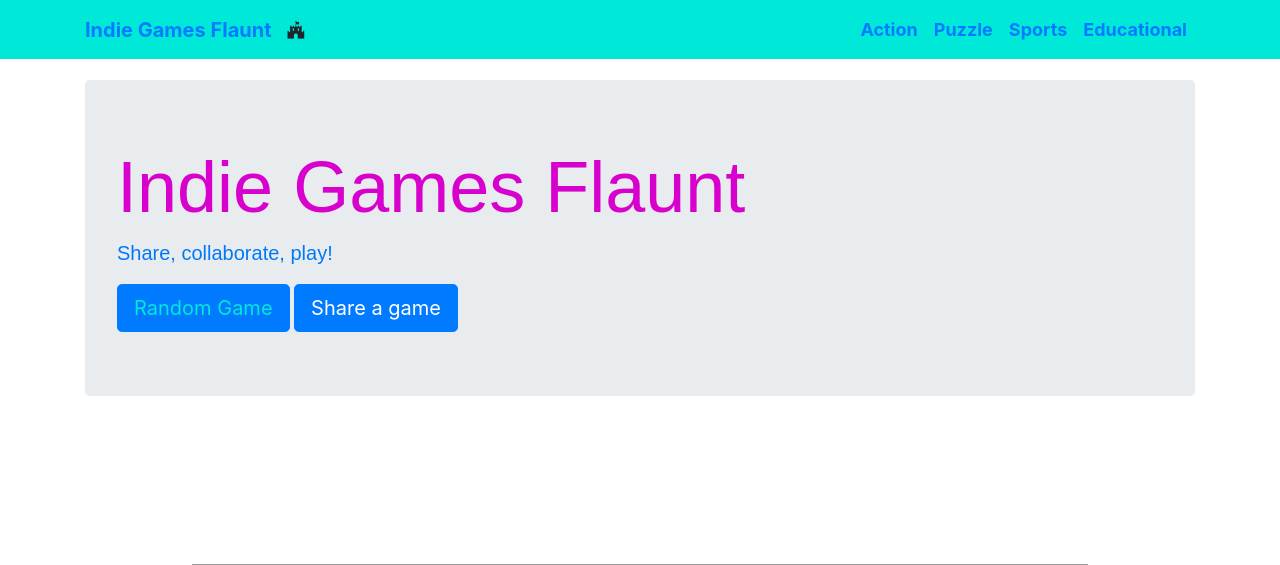
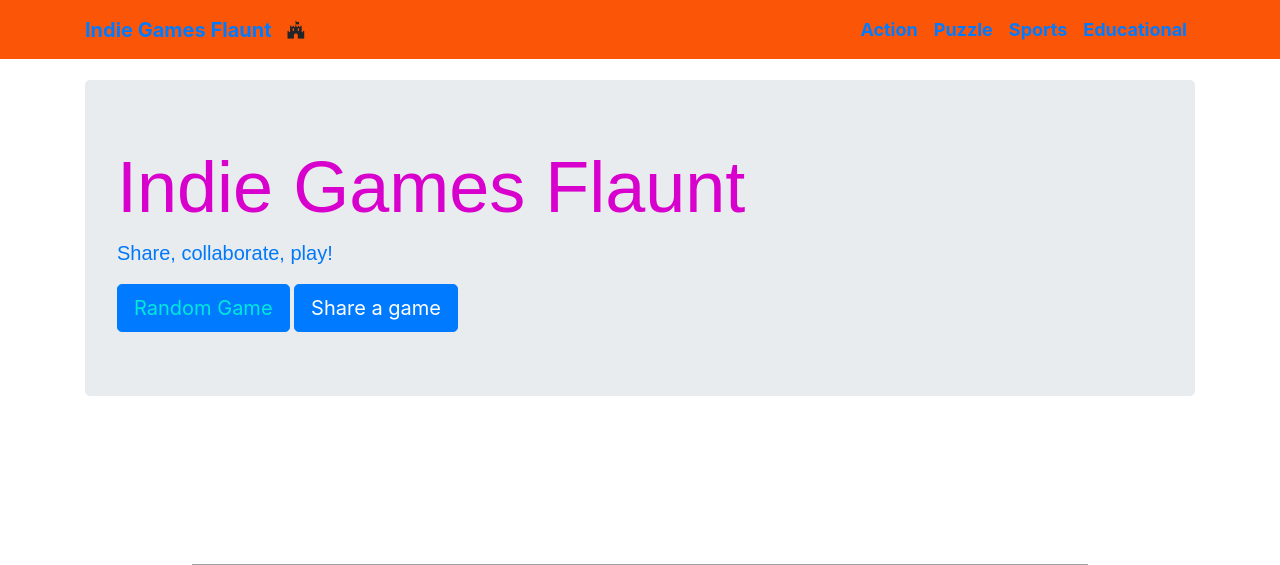
Before and after one commit to andrewdempsey2018/Indie-Games-Flaunt, a Flask app: page / in a window 1280 px wide. Shown: the top 565 px of the page. Run offline with Flask 2, Linux system fonts and the light colour scheme; data that the repository does not hold is empty; some libraries are stand-ins or nearby versions; some web fonts are replaced; grey boxes are pictures that could not be loaded.

Commit message:
Added global color scheme definitions

```diff
--- a/static/css/styles.css
+++ b/static/css/styles.css
@@ -1,8 +1,20 @@
-/* Additional styles for Indie Games Flaunt website by Andrew Dempsey */
+/* Additional styles for "Indie Games Flaunt" website by Andrew Dempsey */
 
 /* import additional fonts from an external source for use with website */
 @import url('https://fonts.googleapis.com/css?family=Odibee+Sans&display=swap');
 @import url('https://fonts.googleapis.com/css?family=Tomorrow&display=swap');
+
+/* Define the 5 colours that are used throughout the site globally */
+:root
+{
+    --nesYellow: #ffbe0b;
+    --nesOrange: #fb5607;
+    --nesPink: #ff006e;
+    --nesPurple: #8338ec;
+    --nesBlue: #3a86ff;
+
+/* var(--main-bg-color);  */
+}
 
 /* Hard coded colours based on the NES console palette */
 .nes_colour_pink
@@ -47,7 +59,7 @@ in the event that 'Tomorrow' is unavailable */
 /* styles for the navbar at the top of the page */
 .navbar
 {
-    background-color: #00e8d8;
+    background-color: var(--nesOrange);
     border-color: #00e8d8;
 	font-size: large;
 	font-weight: bold;
```
Also changed, not shown: README.md.
